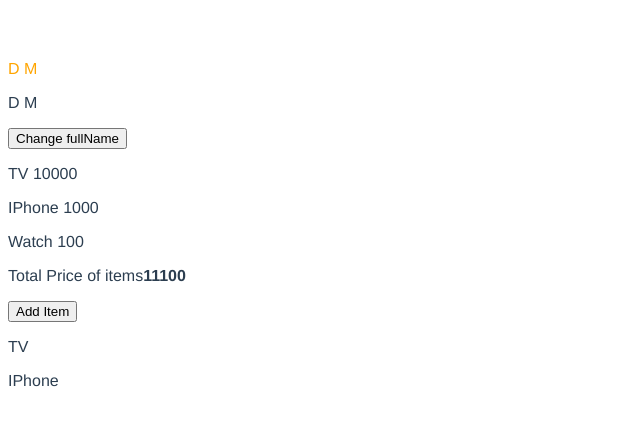
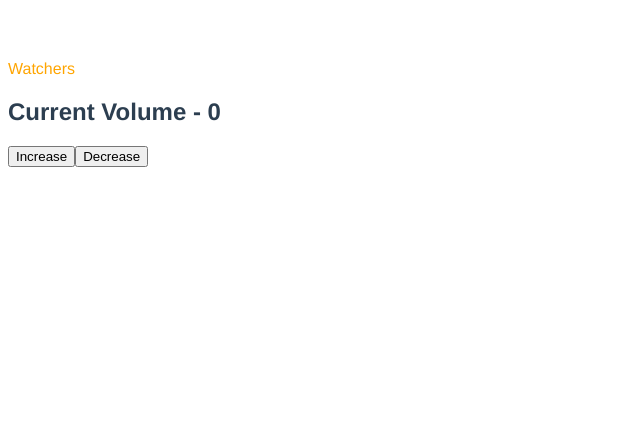
Before and after one commit to DerrickMbugua/vue-refresher, a Vue app: page / in a window 1280 px wide. Shown: the top 426 px of the page, without its empty margins (0-640 px from the left). Built offline with nearby package versions, Linux system fonts and the light colour scheme.

Commit message:
feat: watchers

```diff
--- a/src/App.vue
+++ b/src/App.vue
@@ -1,14 +1,10 @@
 <template>
-  <p :style="headingStyling">{{ firstName }} {{ lastName }}</p>
-  <p>{{ fullName }}</p>
-  <button @click="changeFullName">Change fullName</button>
-  <template v-for="item in items" :key="item.id">
-    <!-- <p v-if="item.price > 9999">{{ item.title }}</p> -->
-    <p>{{ item.title }} {{ item.price }}</p>
-  </template>
-  <p>Total Price of items<strong>{{ totalPrice }}</strong></p>
-  <button @click="addItem">Add Item</button>
-  <p v-for="item in expensiveItem" :key="item.id">{{ item.title }}</p>
+  <p :style="headingStyling">Watchers</p>
+  <h2>Current Volume - {{ volume }}</h2>
+  <div>
+    <button @click="increaseVolume">Increase</button>
+    <button @click="decreaseVolume">Decrease</button>
+  </div>
 </template>
 
 <script>
@@ -16,62 +12,26 @@ export default {
   name: "App",
   data() {
     return {
-      firstName: "D",
-      lastName: "M",
       headingStyling: {
         color: "orange",
       },
-      items: [
-        {
-          id: 1,
-          title: "TV",
-          price: 10000,
-        },
-        {
-          id: 2,
-          title: "IPhone",
-          price: 1000,
-        },
-        {
-          id: 3,
-          title: 'Watch',
-          price: 100
-        }
-      ],
+      volume: 0,
     };
   },
   methods: {
-    addItem(){
-      // Create a new item object
-      const newItem = {
-        id: 4,
-        title: 'Android',
-        price: 10
-      };
-
-      this.items.push(newItem);
-      console.log('Add Item');
+    increaseVolume(){
+      return this.volume += 2;
     },
-    changeFullName(){
-      this.fullName = 'Mary Jane';
+    decreaseVolume(){
+      return this.volume -= 2;
     }
   },
-  computed: {
-    fullName: {
-      get(){
-        return this.firstName + " " + this.lastName;
-      },
-      set(value){
-        const names = value.split(' ');
-        this.firstName = names[0];
-        this.lastName = names[1];
+  computed: {},
+  watch: {
+    volume(newVolume, oldVolume){
+      if(newVolume > oldVolume && newVolume == 10){
+        alert('High Volume!!')
       }
-    },
-    totalPrice() {
-      return this.items.reduce((total, item) => total + item.price, 0);
-    },
-    expensiveItem(){
-      return this.items.filter((item) => item.price > 100);
     }
   },
 };
```
